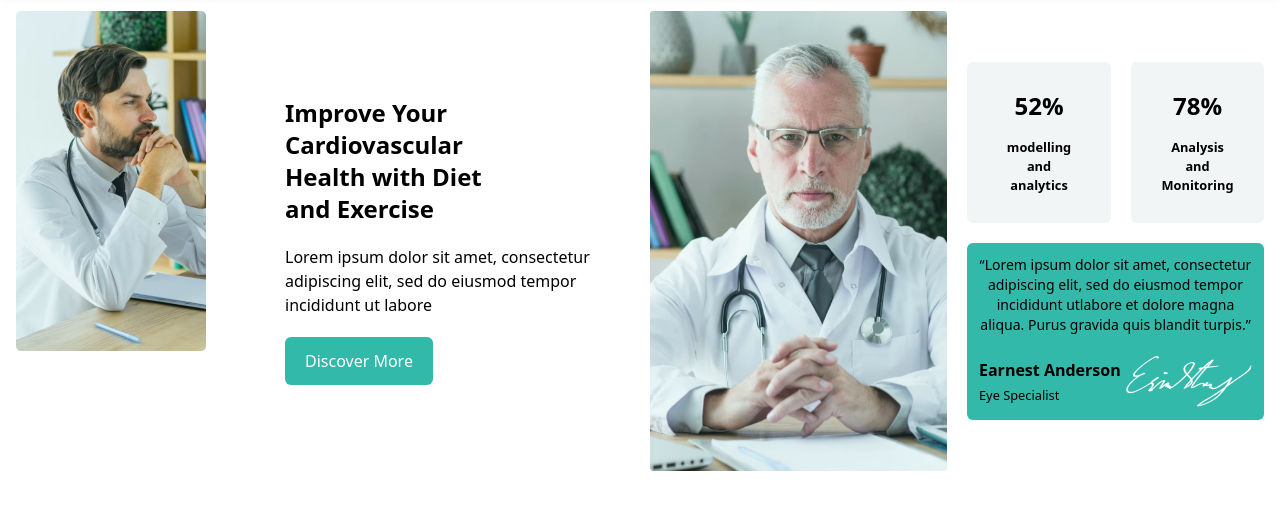
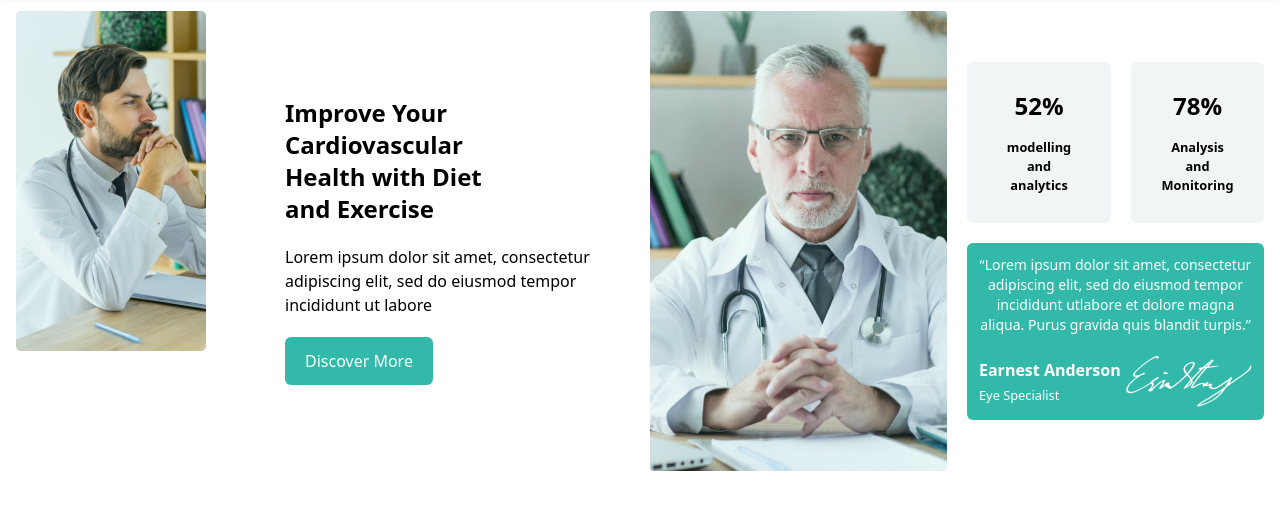
Before and after one commit to biswascom/JainMedi, a website: page index.html in a window 1280 px wide. Shown: the part 85-594 px from the top of the page. Drawn offline with Linux system fonts and the light colour scheme.

Commit message:
Something is changed

```diff
--- a/index.html
+++ b/index.html
@@ -88,7 +88,7 @@
                                 <small class="font-bold">Analysis and <br> Monitoring</small>
                             </div>
                         </div>
-                        <div class="bg-green p-3 rounded-md">
+                        <div class="bg-green text-white p-3 rounded-md">
                             <p class="text-sm text-center mb-5">“Lorem ipsum dolor sit amet, consectetur adipiscing
                                 elit,
                                 sed do
```
Also changed, not shown: src/output.css.
